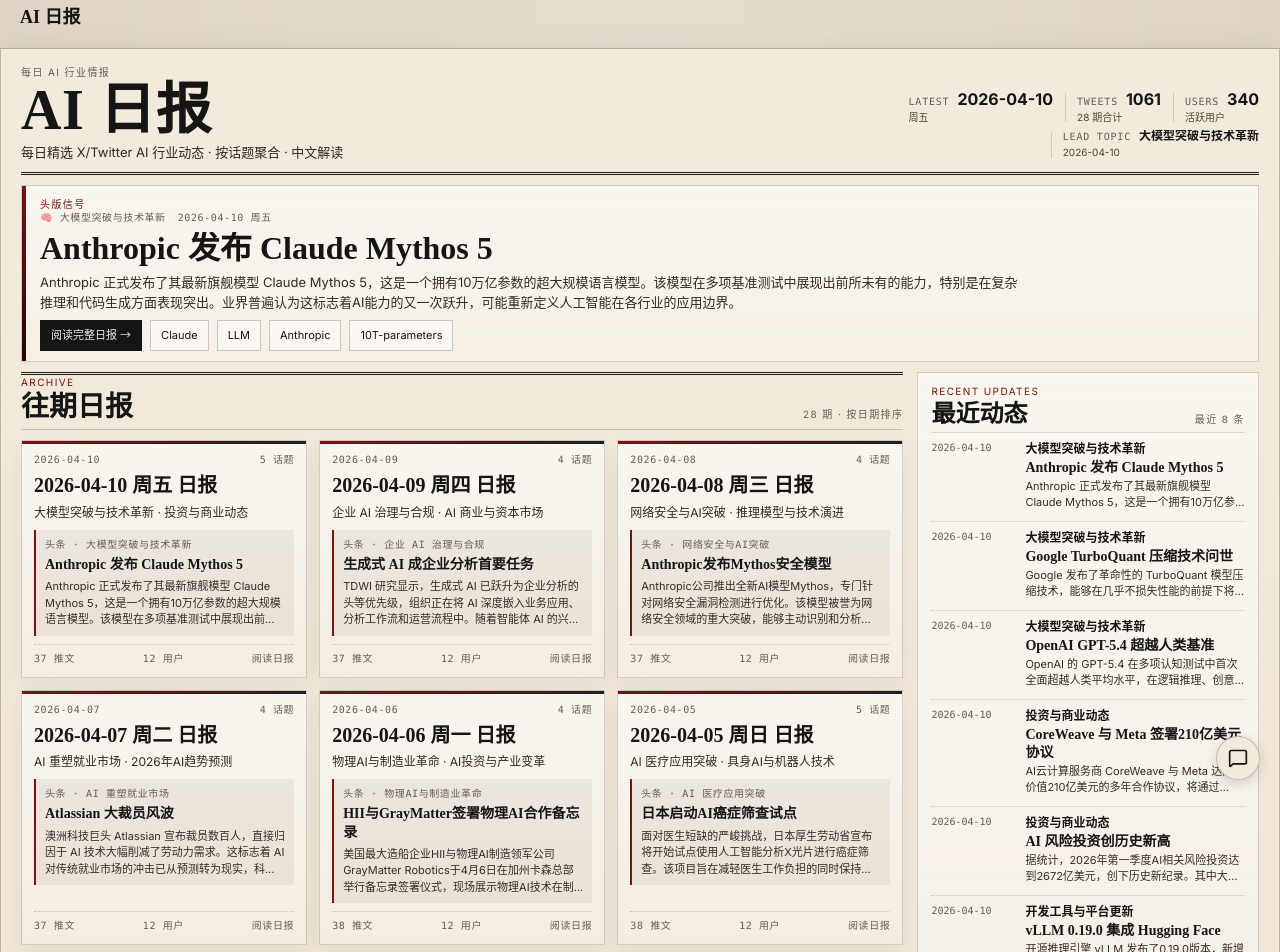
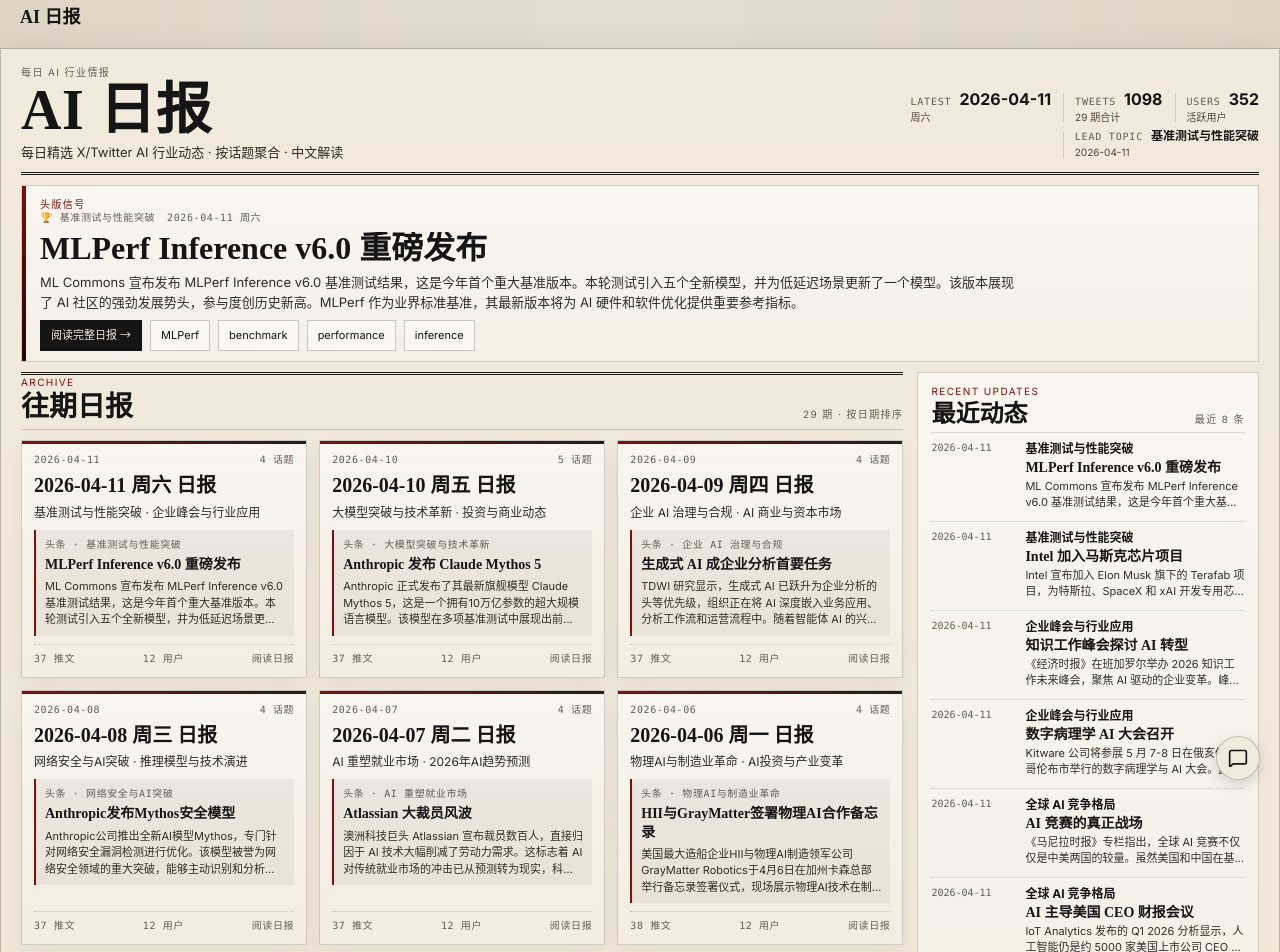
Before and after one commit to Vincentwei1021/ai-daily, a Next.js app: page / in a window 1280 px wide. Shown: the top 952 px of the page. Built offline with nearby package versions, Linux system fonts and the light colour scheme; no server answers.

Commit message:
daily: 2026-04-11

```diff
--- a/src/data/reports.ts
+++ b/src/data/reports.ts
@@ -14,6 +14,105 @@ export interface DailyReport {
 
 export const reports: DailyReport[] = [
   {
+    "date": "2026-04-11",
+    "weekday": "周六",
+    "timeRange": "04-10 08:30 ~ 04-11 08:30 (UTC+8)",
+    "tweetCount": 37,
+    "userCount": 12,
+    "topics": [
+      {
+        "title": "🏆 基准测试与性能突破",
+        "items": [
+          {
+            "bold": "MLPerf Inference v6.0 重磅发布",
+            "detail": "ML Commons 宣布发布 MLPerf Inference v6.0 基准测试结果，这是今年首个重大基准版本。本轮测试引入五个全新模型，并为低延迟场景更新了一个模型。该版本展现了 AI 社区的强劲发展势头，参与度创历史新高。MLPerf 作为业界标准基准，其最新版本将为 AI 硬件和软件优化提供重要参考指标。",
+            "tags": [
+              "MLPerf",
+              "benchmark",
+              "performance",
+              "inference"
+            ]
+          },
+          {
+            "bold": "Intel 加入马斯克芯片项目",
+            "detail": "Intel 宣布加入 Elon Musk 旗下的 Terafab 项目，为特斯拉、SpaceX 和 xAI 开发专用芯片。Intel 将参与芯片厂的技术重构阶段，这一环节通常用于提升芯片性能和可靠性。此举标志着 Intel 复兴计划的重要转折，消息公布后 Intel 股价大幅上涨。",
+            "tags": [
+              "Intel",
+              "Tesla",
+              "semiconductors",
+              "Terafab"
+            ]
+          }
+        ]
+      },
+      {
+        "title": "💼 企业峰会与行业应用",
+        "items": [
+          {
+            "bold": "知识工作峰会探讨 AI 转型",
+            "detail": "《经济时报》在班加罗尔举办 2026 知识工作未来峰会，聚焦 AI 驱动的企业变革。峰会汇集行业领袖，深入探讨人工智能如何重塑知识密集型工作模式。同时，ET AI 黑客松 2026 进入最终冲刺阶段，参赛团队正紧锣密鼓地完善原型产品，为即将到来的提交截止日期做最后准备。",
+            "tags": [
+              "enterprise",
+              "transformation",
+              "hackathon",
+              "knowledge-work"
+            ]
+          },
+          {
+            "bold": "数字病理学 AI 大会召开",
+            "detail": "Kitware 公司将参展 5 月 7-8 日在俄亥俄州哥伦布市举行的数字病理学与 AI 大会。此次会议汇集病理学、人工智能和生物医学研究领域专家，共同探讨数字技术如何变革疾病研究和诊断方法。随着 AI 和全切片成像技术的发展，数字病理学正迎来前所未有的创新机遇。",
+            "tags": [
+              "digital-pathology",
+              "healthcare",
+              "biomedical",
+              "imaging"
+            ]
+          }
+        ]
+      },
+      {
+        "title": "🌏 全球 AI 竞争格局",
+        "items": [
+          {
+            "bold": "AI 竞赛的真正战场",
+            "detail": "《马尼拉时报》专栏指出，全球 AI 竞赛不仅仅是中美两国的较量。虽然美国和中国在基础模型和先进半导体设计方面引领创新前沿，但真正决定 AI 经济影响力的是技术应用者。文章强调，AI 技术的经济价值将由那些能够有效应用和部署这些技术的国家和企业来实现，而非仅仅是技术的原创者。",
+            "tags": [
+              "global-competition",
+              "AI-race",
+              "economic-impact",
+              "technology-adoption"
+            ]
+          },
+          {
+            "bold": "AI 主导美国 CEO 财报会议",
+            "detail": "IoT Analytics 发布的 Q1 2026 分析显示，人工智能仍是约 5000 家美国上市公司 CEO 财报会议中讨论最多的话题。这一趋势反映了 AI 技术在企业战略中的核心地位，以及管理层对 AI 投资和应用前景的高度关注。分析还显示，伊朗相关话题在企业讨论中的提及率大幅上升。",
+            "tags": [
+              "earnings-calls",
+              "CEO-priorities",
+              "corporate-strategy",
+              "market-trends"
+            ]
+          }
+        ]
+      },
+      {
+        "title": "🔧 就业市场与技能转型",
+        "items": [
+          {
+            "bold": "AI 重塑工作而非替代",
+            "detail": "最新研究报告显示，人工智能不会引发大规模失业潮，而是将通过自动化特定任务来逐步重塑各行各业，同时创造对新技能的需求。报告指出，AI 技术的影响将是渐进式的，重点在于改变工作方式而非完全替代人力。然而，哪些具体行业和工人将受到最大影响，以及 AI 采用加速后的确切影响程度，仍有待观察。",
+            "tags": [
+              "job-market",
+              "skills-transformation",
+              "automation",
+              "workforce"
+            ]
+          }
+        ]
+      }
+    ]
+  },
+  {
     "date": "2026-04-10",
     "weekday": "周五",
     "timeRange": "04-09 08:30 ~ 04-10 08:30 (UTC+8)",
```
